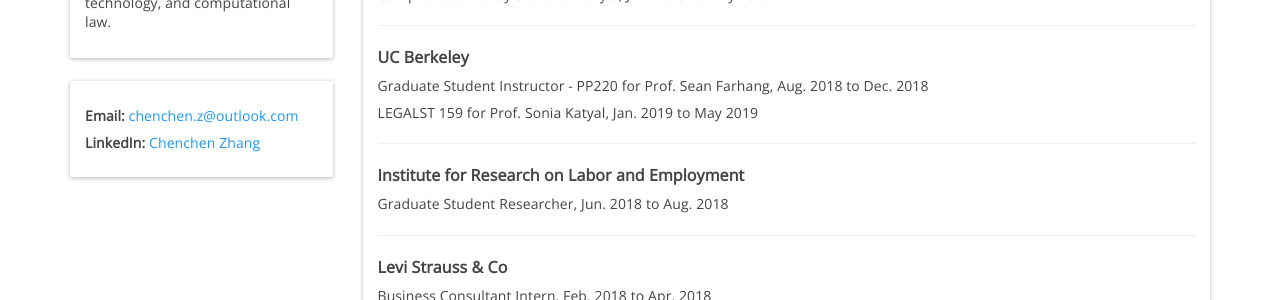
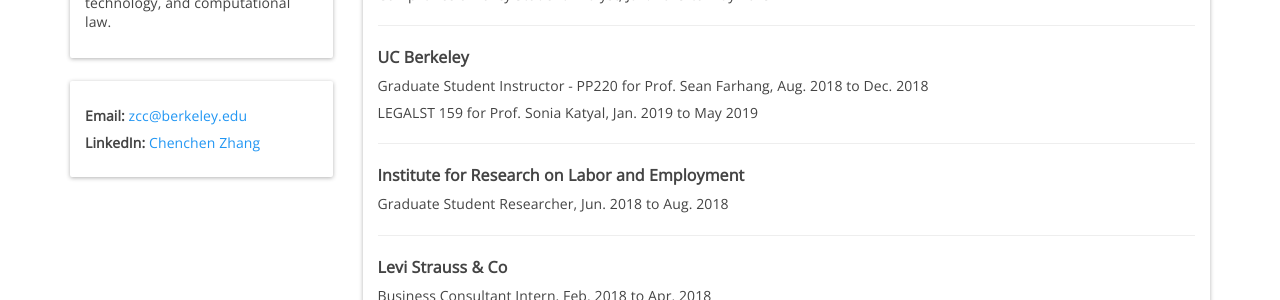
Before and after one commit to CeciliaZhang/-CeciliaZhang-.github-io, a Jekyll site: the page built from index.html, in a window 1280 px wide and 900 px high, scrolled down 627 px. Shown: the part 154-454 px from the top of the window. Built offline with Jekyll 4.4.1, drawn with Linux system fonts in a browser that asks for light colours; nearby versions of some CDN libraries.

Commit message:
Update information.html

```diff
--- a/_includes/information.html
+++ b/_includes/information.html
@@ -16,7 +16,7 @@
 <div class="panel panel-default">
     <div class="panel-body">
         <h6>
-            <b>Email: </b><a href="mailto:chenchen.z@outlook.com" target="_top">chenchen.z@outlook.com</a>
+            <b>Email: </b><a href="mailto:zcc@berkeley.edu" target="_top">zcc@berkeley.edu</a>
         </h6>
         <h6>
             <b>LinkedIn: </b> <a href="https://cn.linkedin.com/in/chenchenz" target="_blank">Chenchen Zhang</a>
```
